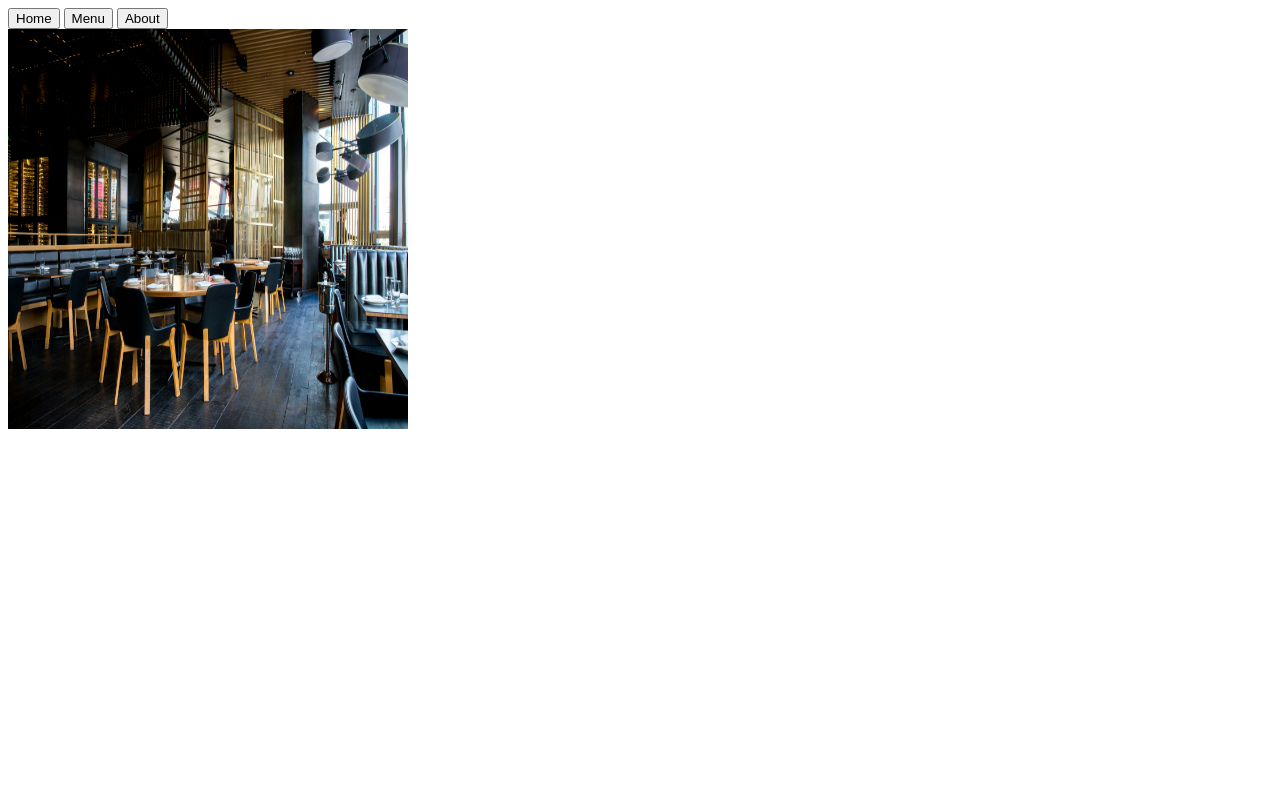
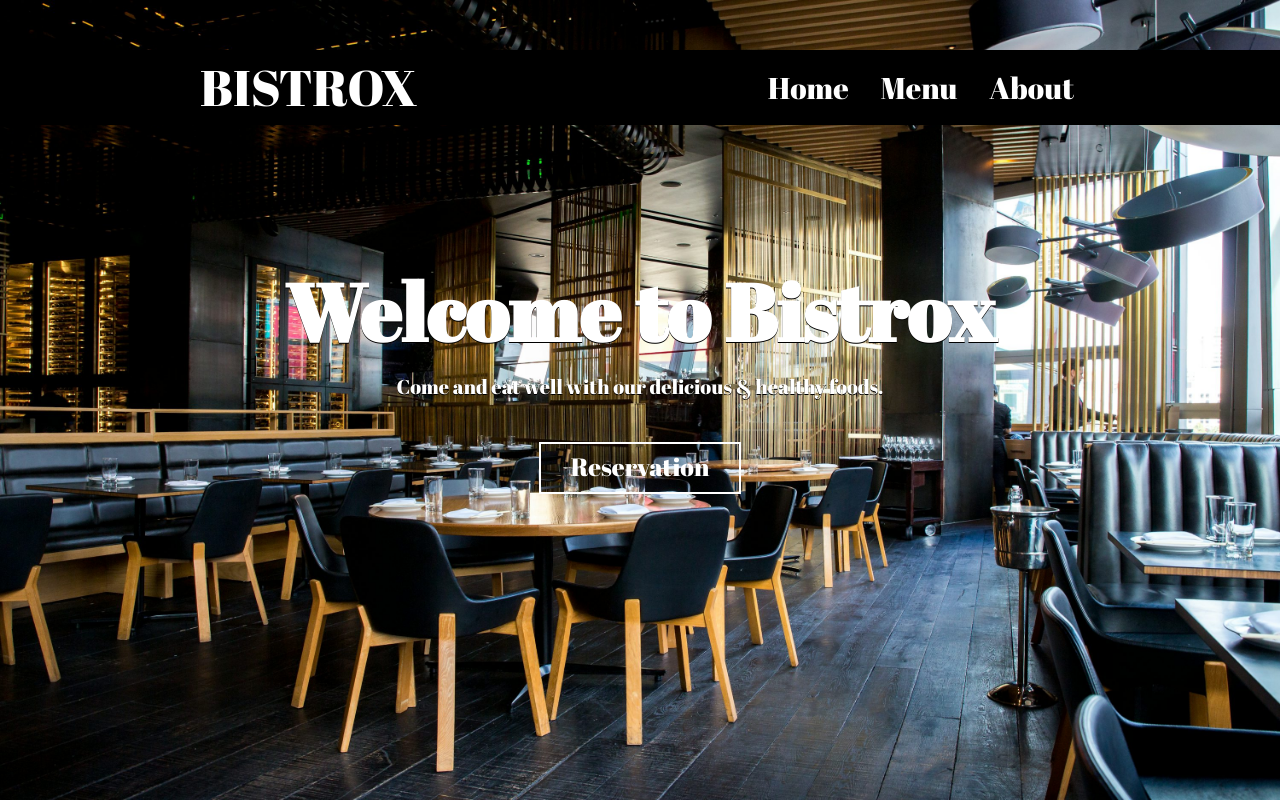
Before and after one commit to robh-01/top_restaurant-page, a website built with webpack: page src/template.html in a window 1280 px wide. Built offline with nearby package versions, Linux system fonts and the light colour scheme.

Commit message:
Made the homepage loadable from homepage module

```diff
--- a/package.json
+++ b/package.json
@@ -18,8 +18,10 @@
   },
   "homepage": "https://github.com/robh-01/top_restaurant-page#readme",
   "devDependencies": {
+    "css-loader": "^7.1.2",
     "html-loader": "^5.1.0",
     "html-webpack-plugin": "^5.6.0",
+    "style-loader": "^4.0.0",
     "webpack": "^5.95.0",
     "webpack-cli": "^5.1.4",
     "webpack-dev-server": "^5.1.0"
--- /dev/null
+++ b/src/homepage.js
@@ -0,0 +1,19 @@
+const contentDiv = document.body.querySelector('#content');
+
+function renderHomePage() {
+    const welcomeContentDiv = document.createElement('div');
+    welcomeContentDiv.classList.add('welcome-content');
+
+    const h1 = document.createElement('h1');
+    const paragraph = document.createElement('p');
+    const button = document.createElement('button');
+
+    h1.textContent = 'Welcome to Bistrox';
+    paragraph.textContent = 'Come and eat well with our delicious & healthy foods.';
+    button.textContent = 'Reservation';
+
+    welcomeContentDiv.append(h1, paragraph, button);
+    contentDiv.appendChild(welcomeContentDiv);
+}
+
+export {renderHomePage};
--- a/src/index.js
+++ b/src/index.js
@@ -1 +1,4 @@
-alert("It's working!!");
+import "./styles.css";
+import { renderHomePage } from "./homepage";
+
+renderHomePage();
--- /dev/null
+++ b/src/styles.css
@@ -0,0 +1,138 @@
+/* css reset */
+*,
+*::before,
+*::after {
+  box-sizing: border-box;
+}
+
+* {
+  margin: 0;
+}
+
+body {
+  line-height: 1.5;
+  -webkit-font-smoothing: antialiased;
+}
+
+img,
+picture,
+video,
+canvas,
+svg {
+  display: block;
+  max-width: 100%;
+}
+
+input,
+button,
+textarea,
+select {
+  font: inherit;
+}
+
+p,
+h1,
+h2,
+h3,
+h4,
+h5,
+h6 {
+  overflow-wrap: break-word;
+}
+
+#root,
+#__next {
+  isolation: isolate;
+}
+
+/* fonts */
+@font-face {
+  font-family: "fat-face";
+  src: url("./fonts/abrilfatface-regular-webfont.woff2") format("woff2"),
+    url("./fonts/abrilfatface-regular-webfont.woff") format("woff");
+}
+
+/* styles */
+body > *:not(.home-image){
+  position: relative;
+  z-index: 1;
+}
+
+.home-image {
+  position: absolute;
+  top: 0;
+  width: 100%;
+  height: 100vh;
+}
+
+.home-image::before {
+  content: "Hello";
+
+}
+
+header {
+  display: flex;
+  align-items: center;
+  justify-content: space-between;
+  padding-inline: 200px;
+  background-color: black;
+  top: 50px;
+  width: 100%;
+  color: white;
+}
+
+header > .logo {
+  font-family: "fat-face", sans-serif;
+  font-size: 50px;
+}
+
+nav {
+  display: flex;
+  gap: 20px;
+}
+
+nav > button {
+  background-color: transparent;
+  border: none;
+  color: inherit;
+  font-family: "fat-face";
+  font-size: 30px;
+
+  &:hover {
+    color: #73EC8B;
+  }
+}
+
+#content {
+  font-family: "fat-face";
+  color: white;
+  display: flex;
+  justify-content: center;
+  top: 177px;
+}
+
+#content > .welcome-content {
+  text-shadow: 0 1px 0 black;
+  font-size: 40px;
+  display: flex;
+  flex-direction: column;
+  align-items: center;
+
+  & > p{
+    font-size: 20px;
+  }
+
+  & > button {
+    margin-top: 40px;
+    font-size: 25px;
+    background: none;
+    color: white;
+    padding: 0.2em 1.2em;
+    border: 2px solid white;
+
+    &:hover {
+      color: #73EC8B;
+      border-color: #73EC8B;
+    }
+  }
+}
--- a/src/template.html
+++ b/src/template.html
@@ -6,7 +6,9 @@
     <title>Restaurant Page</title>
   </head>
   <body>
+    <img src="../src/restaurant-photo.jpeg" class="home-image" alt="restaurant-homepage-image" >
     <header>
+      <div class="logo">BISTROX</div>
       <nav>
         <button>Home</button>
         <button>Menu</button>
@@ -14,7 +16,6 @@
       </nav>
     </header>
     <div id="content">
-        <img src="../src/restaurant-photo.jpeg" alt="" height="400px" width="400px">
     </div>
   </body>
 </html>
--- a/webpack.config.js
+++ b/webpack.config.js
@@ -24,6 +24,10 @@ module.exports = {
         test: /\.html$/i,
         loader: "html-loader",
       },
+      {
+        test: /\.css$/i,
+        use: ["style-loader", "css-loader"],
+      },
     ],
   },
 };
```
Also changed, not shown: src/fonts/abrilfatface-regular-webfont.woff (added), src/fonts/abrilfatface-regular-webfont.woff2 (added), 1 other file.
